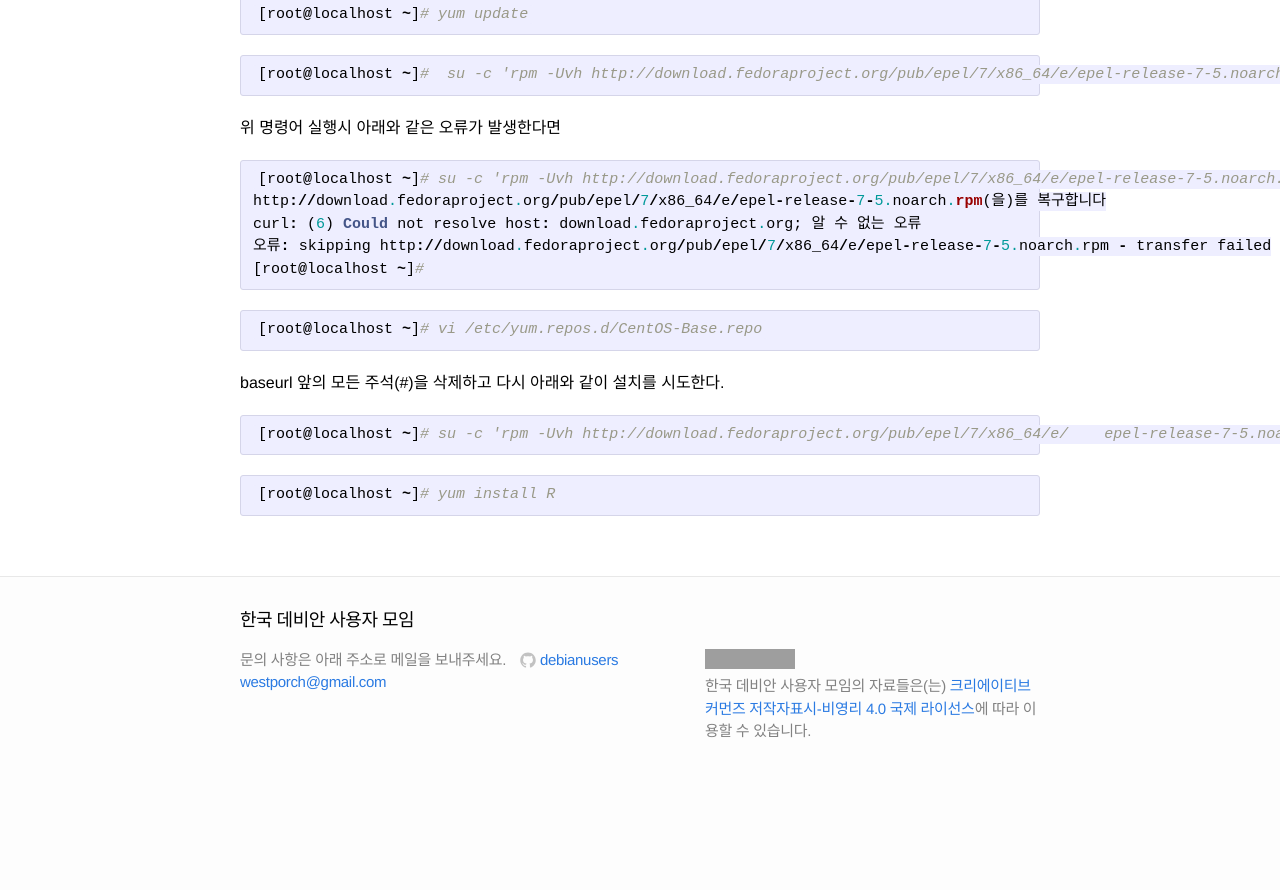
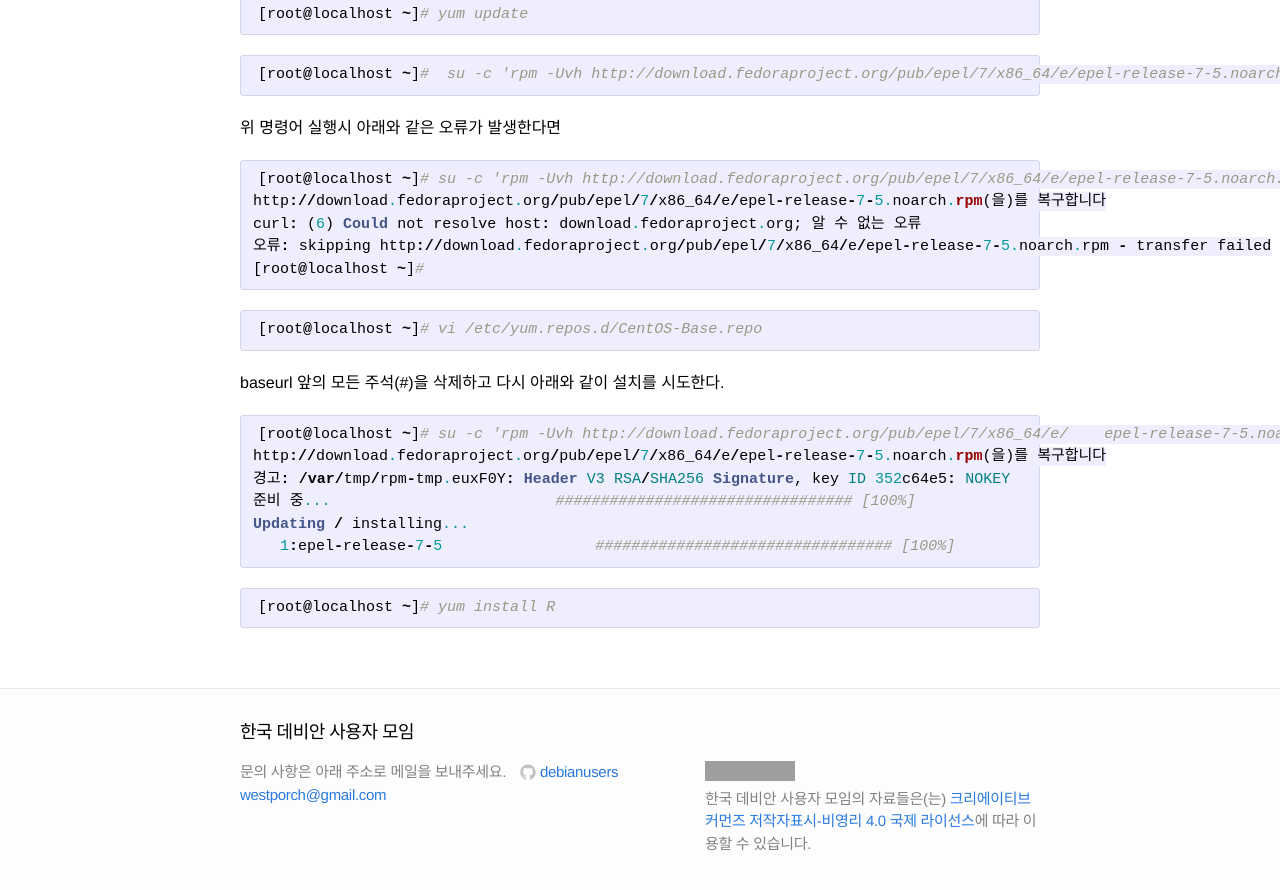
Before and after one commit to debianusers/debianusers.github.io, a Jekyll site: the page built from _posts/2015-10-20-R.md, in a window 1280 px wide and 900 px high, scrolled down 823 px. Shown: the top 890 px of the window. Built offline with Jekyll 4.4.1, drawn with Linux system fonts in a browser that asks for light colours; Markdown is read by kramdown in place of the engine named in the settings; comment, search, counter and statistics services are not loaded; before the commit the page ends 1611 px from its top, so only the background shows below that; grey boxes are pictures that could not be loaded.

Commit message:
설치 과정 추가

````diff
--- a/_posts/2015-10-20-R.md
+++ b/_posts/2015-10-20-R.md
@@ -47,6 +47,11 @@
 
 ```php
 [root@localhost ~]# su -c 'rpm -Uvh http://download.fedoraproject.org/pub/epel/7/x86_64/e/    epel-release-7-5.noarch.rpm'
+http://download.fedoraproject.org/pub/epel/7/x86_64/e/epel-release-7-5.noarch.rpm(을)를 복구합니다
+경고: /var/tmp/rpm-tmp.euxF0Y: Header V3 RSA/SHA256 Signature, key ID 352c64e5: NOKEY
+준비 중...                         ################################# [100%]
+Updating / installing...
+   1:epel-release-7-5                 ################################# [100%]
 ```
 
 ```php
````
